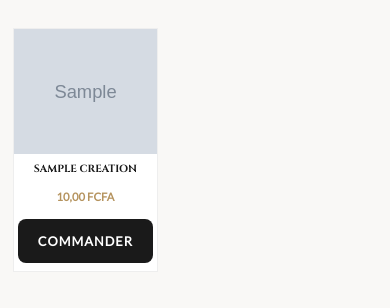
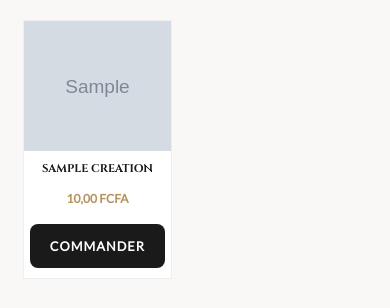
Before and after one commit to lokosergelionel-arch/sage_empire, a Django app: template hub/templates/galerie_mode.html in a window 390 px wide. Shown: the part 176-484 px from the top of the page. Run offline with Django 5.2, Linux system fonts and the light colour scheme; the template is opened without the code that fills it: values that come from a table or form of the project are taken from there, others are empty; tables that the repository leaves empty hold one stand-in row (values such as "Sample post"); grey boxes marked "Sample" are stand-in pictures.

Commit message:
fix: ajout de marges sur la galerie Sage Mode en mobile
- Ajout de padding horizontal (15px) sur les côtés
- Correction de l'affichage edge-to-edge sur téléphone
- Ajustement de la hauteur des images et espacements

```diff
--- a/hub/templates/galerie_mode.html
+++ b/hub/templates/galerie_mode.html
@@ -149,38 +149,43 @@
 
  /* --- OPTIMISATION MOBILE (3 IMAGES PAR LIGNE) --- */
 @media (max-width: 768px) {
-    header { padding: 60px 5% 30px; }
-    header h1 { font-size: 1.8rem; letter-spacing: 4px; }
+    header {
+        padding: 60px 5% 30px;
+    }
+
+    header h1 {
+        font-size: 1.8rem;
+        letter-spacing: 4px;
+    }
 
     .gallery-grid {
         grid-template-columns: repeat(3, 1fr);
-        gap: 10px;
-        padding: 8px 5px;
+        gap: 12px;
+        padding: 0 15px 30px;     /* Marge à gauche et à droite + bas */
     }
 
     .product-image-wrapper {
-        height: 125px;           /* Réduction pour dézoomer l'image */
+        height: 130px;            /* Légèrement augmenté pour compenser */
     }
 
     .product-info {
-        padding: 8px 4px;
+        padding: 10px 6px;
     }
 
     .product-info h3 {
-        font-size: 0.65rem;
+        font-size: 0.7rem;
         letter-spacing: 0;
-        margin-bottom: 2px;
+        margin-bottom: 3px;
     }
 
     .price {
-        font-size: 0.7rem;
-        margin-bottom: 6px;
+        font-size: 0.75rem;
+        margin-bottom: 8px;
     }
 
     .btn-order {
-        padding: 8px 2px;
-        font-size: 0.55rem;
-        letter-spacing: 0;
+        padding: 10px 8px;
+        font-size: 0.6rem;
     }
 }
 
```
